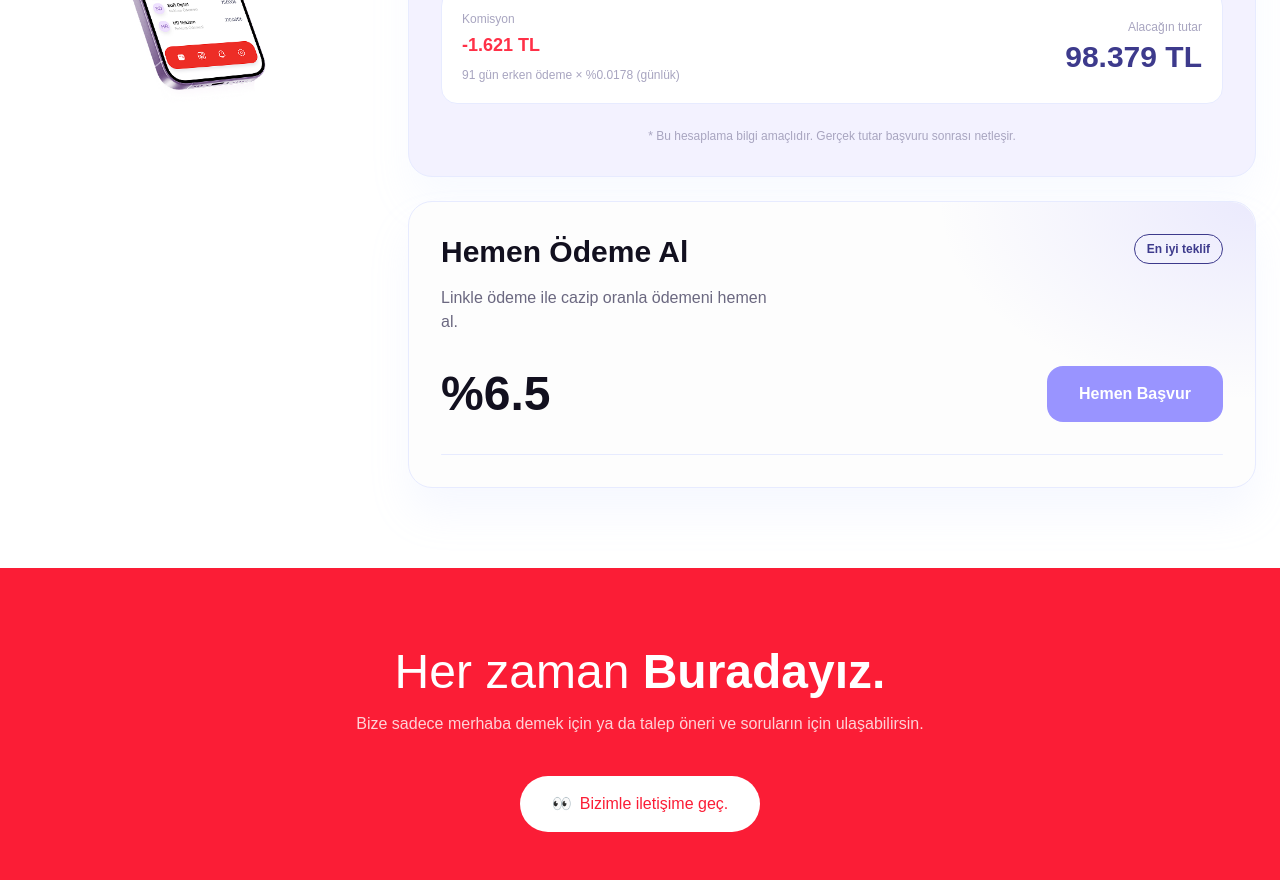
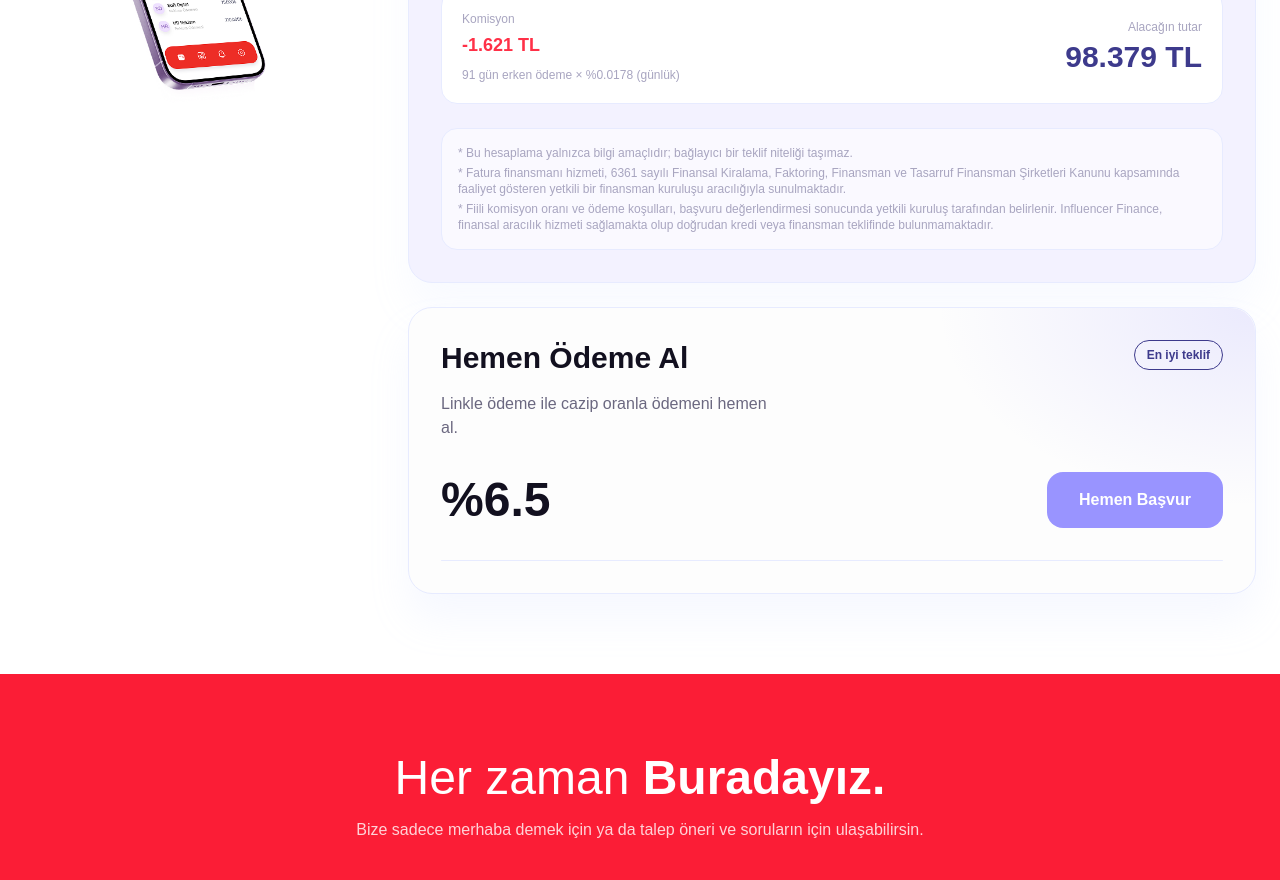
Before and after one commit to 86jhhm7yzy-cloud/influencer-finance, a Next.js app: page / in a window 1280 px wide. Shown: the part 2840-3720 px from the top of the page. Built offline with nearby package versions, Linux system fonts and the light colour scheme.

Commit message:
Update PricingSection.tsx

```diff
--- a/components/sections/PricingSection.tsx
+++ b/components/sections/PricingSection.tsx
@@ -119,9 +119,17 @@ export default function PricingSection() {
                 </div>
               </div>
 
-              <p className="text-xs text-center" style={{ color: "#A8A5C0" }}>
-                * Bu hesaplama bilgi amaçlıdır. Gerçek tutar başvuru sonrası netleşir.
-              </p>
+              <div className="flex flex-col gap-1 rounded-2xl p-4" style={{ background: "rgba(255,255,255,0.6)", border: "1px solid #E7EBFF" }}>
+                <p className="text-xs" style={{ color: "#A8A5C0" }}>
+                  * Bu hesaplama yalnızca bilgi amaçlıdır; bağlayıcı bir teklif niteliği taşımaz.
+                </p>
+                <p className="text-xs" style={{ color: "#A8A5C0" }}>
+                  * Fatura finansmanı hizmeti, 6361 sayılı Finansal Kiralama, Faktoring, Finansman ve Tasarruf Finansman Şirketleri Kanunu kapsamında faaliyet gösteren yetkili bir finansman kuruluşu aracılığıyla sunulmaktadır.
+                </p>
+                <p className="text-xs" style={{ color: "#A8A5C0" }}>
+                  * Fiili komisyon oranı ve ödeme koşulları, başvuru değerlendirmesi sonucunda yetkili kuruluş tarafından belirlenir. Influencer Finance, finansal aracılık hizmeti sağlamakta olup doğrudan kredi veya finansman teklifinde bulunmamaktadır.
+                </p>
+              </div>
 
             </div>
           </div>
```
